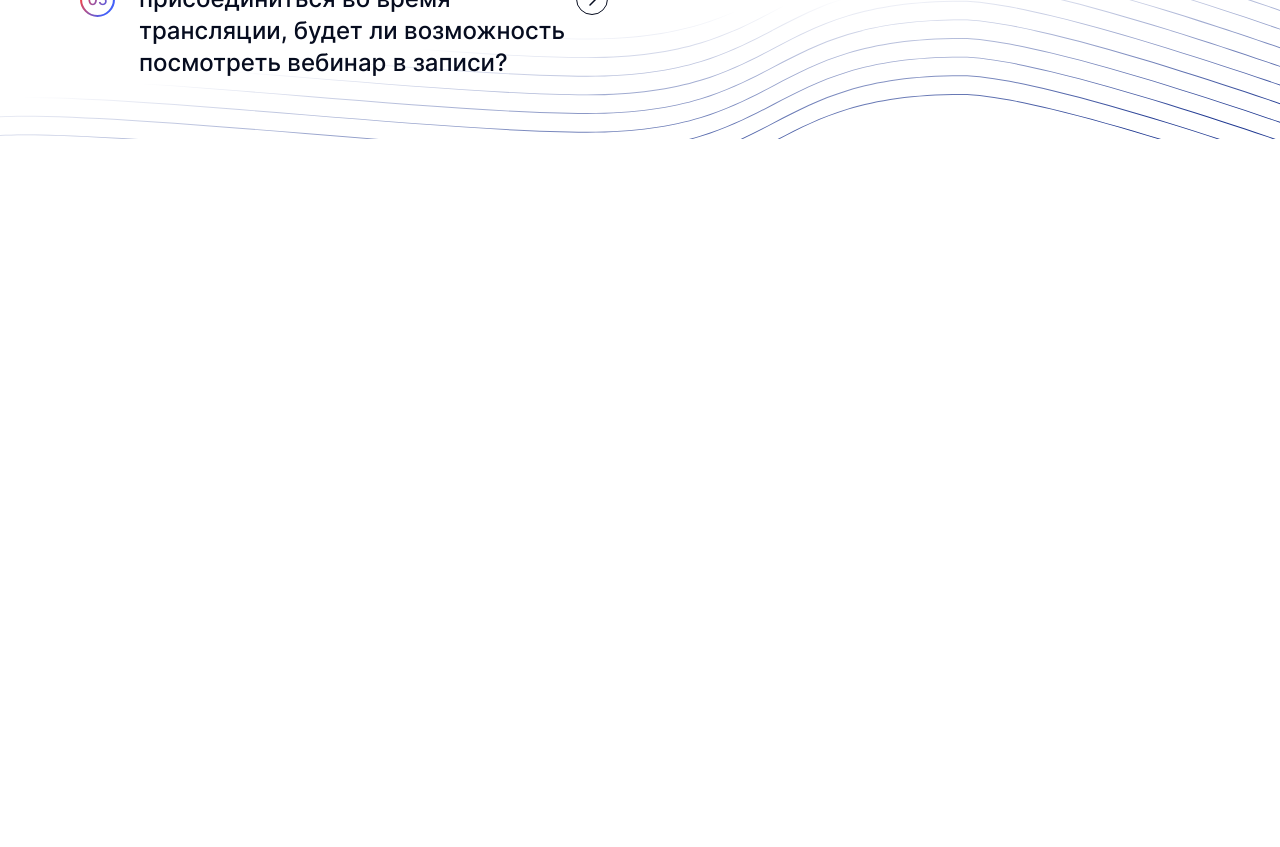
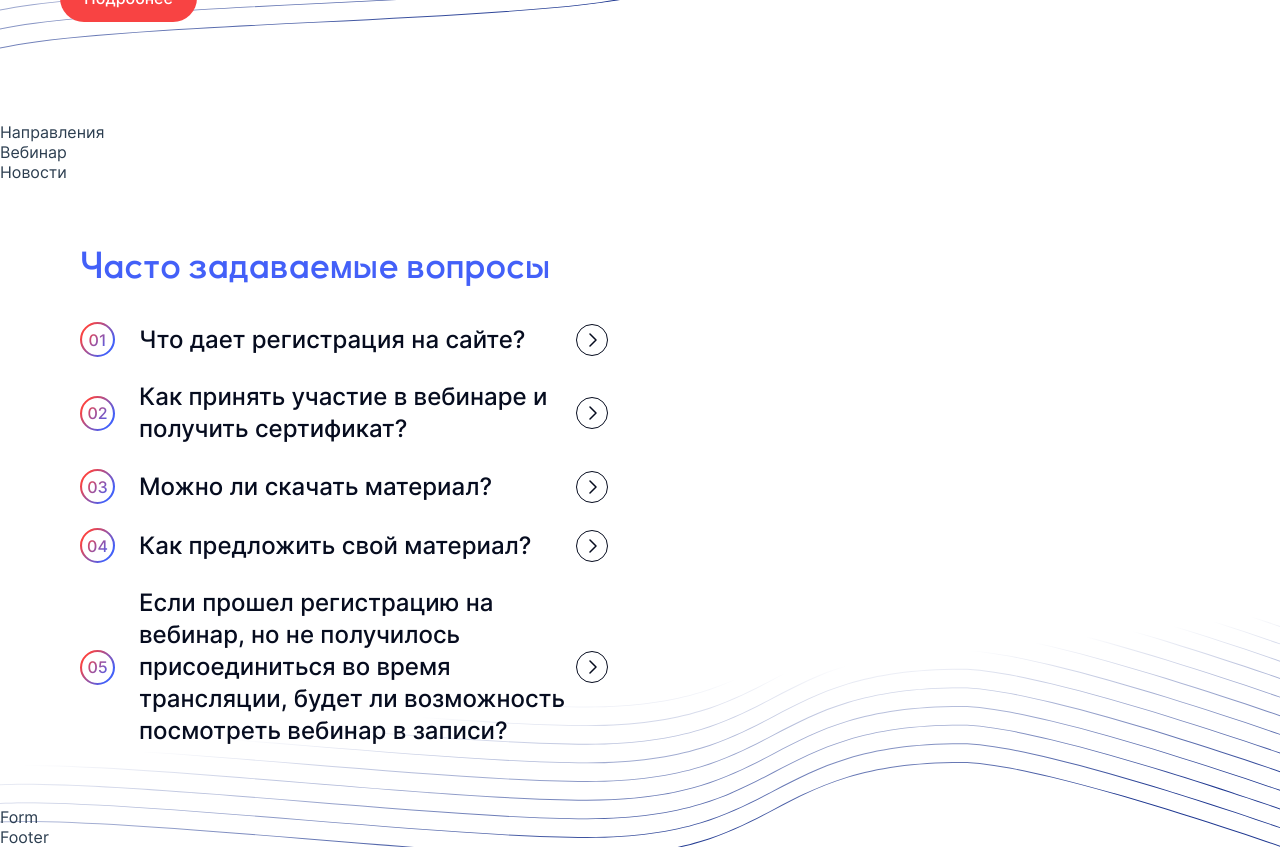
Before and after one commit to Nazarov-Dmitriy/pomogator, a Vue app: page / in a window 1280 px wide. Shown: the part 1240-2087 px from the top of the page. Before the commit the page ends 1379 px from the top, so only its background shows below. Built offline with nearby package versions, Linux system fonts and the light colour scheme.

Commit message:
add main component

```diff
--- /dev/null
+++ b/src/components/main/FormComponent.vue
@@ -0,0 +1,11 @@
+<template>
+    <div>
+        Form
+    </div>
+</template>
+<script setup>
+
+</script>
+<style lang="scss">
+
+</style>
--- a/src/pages/MainPage.vue
+++ b/src/pages/MainPage.vue
@@ -3,15 +3,24 @@
         <HeaderComponent />
         <AboutComponent />
         <ObjectiveProjectComponent />
+        <TrendComponent />
+        <WebinarComponent />
+        <NewsComponent />
         <FaqComponent />
+        <FormComponent />
+        <FooterComponent />
     </div>
 </template>
 <script setup>
 import HeaderComponent from '@/components/main/HeaderComponent.vue'
 import AboutComponent from '../components/main/AboutComponent.vue';
-// import ObjectiveProjectComponent from '../components/main/ObjectiveProjectComponent.vue';
+import ObjectiveProjectComponent from '../components/main/ObjectiveProjectComponent.vue';
 import FaqComponent from '../components/main/FaqComponent.vue';
-
+import TrendComponent from '../components/main/TrendComponent.vue';
+import WebinarComponent from '../components/main/WebinarComponent.vue';
+import NewsComponent from '../components/main/NewsComponent.vue';
+import FormComponent from '../components/main/FormComponent.vue';
+import FooterComponent from '../components/main/FooterComponent.vue';
 
 </script>
 <style scoped lang="scss">
```
